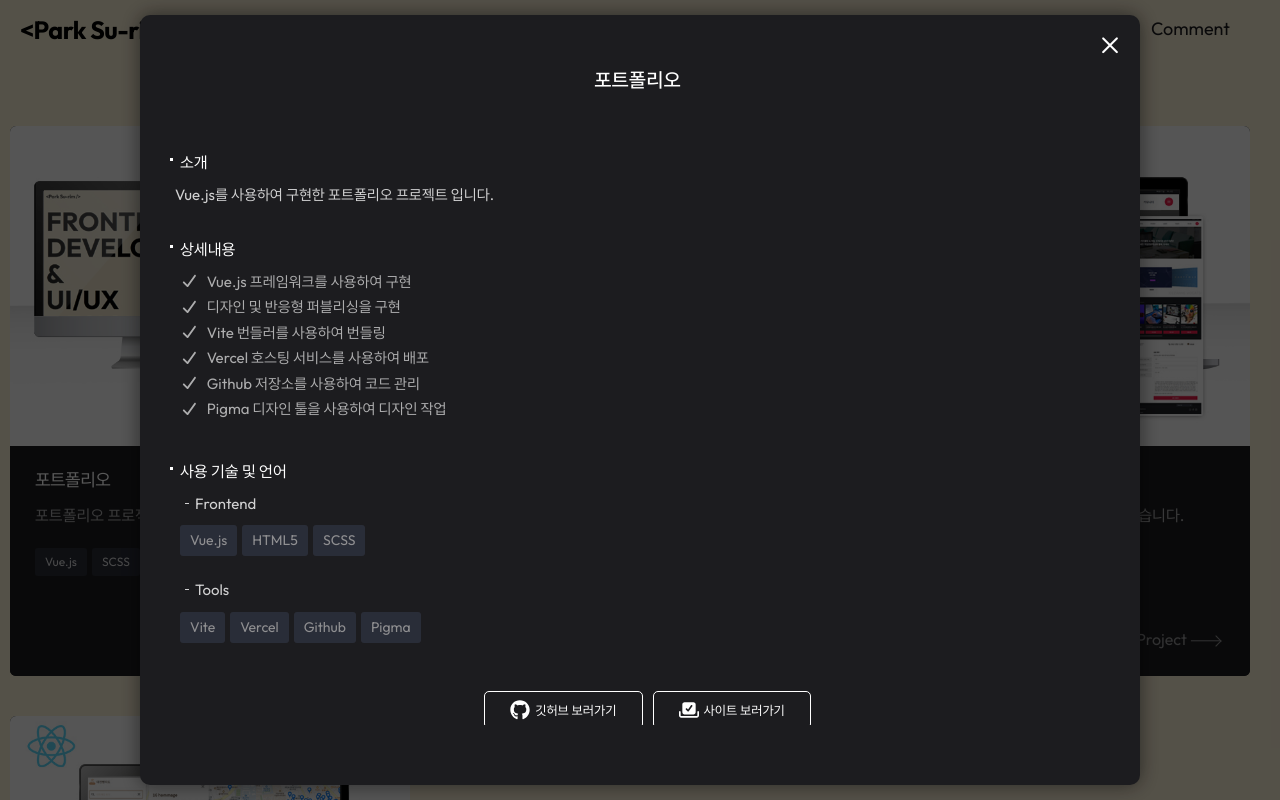
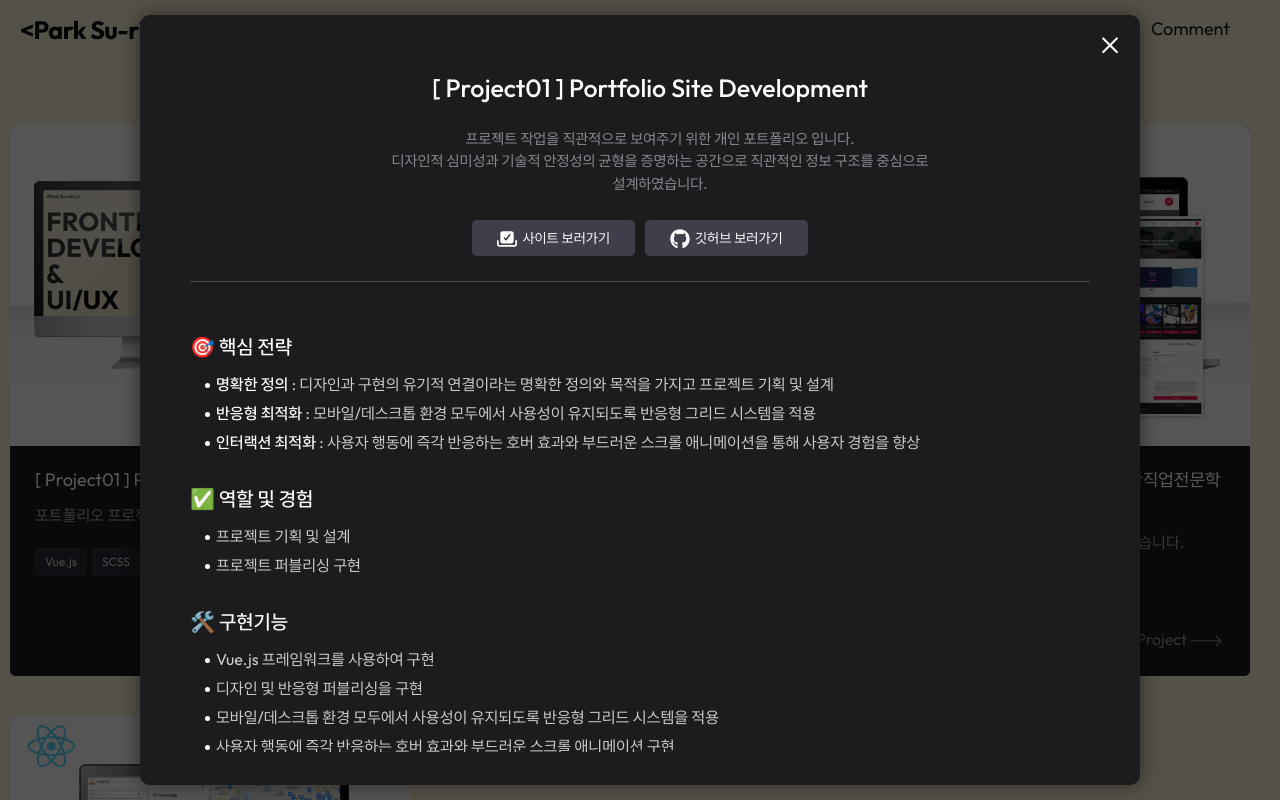
Before and after one commit to hollolo123/portfolio, a Vue app: page / in a window 1280 px wide. Both pictures are taken after a click on the link 209 px from the left and 3343 px from the top of the page. Shown: the part 2943-3743 px from the top of the page. Built offline with nearby package versions, Linux system fonts and the light colour scheme.

Commit message:
modify : project data

```diff
--- a/src/components/common/ModalPopup.vue
+++ b/src/components/common/ModalPopup.vue
@@ -5,57 +5,67 @@
       <button @click="changeModalState" class="btn__close">
         <span class="pi pi-times"></span>
       </button>
-      <div class="detail_view">
-        <dl>
-          <dt>소개</dt>
-          <dd>
-            <p>{{ this.modalData.descintro}}</p>
-          </dd>
-          <dt>상세내용</dt>
-          <dd>
-            <dl>
-              <dd v-for="feature in features" :key="feature">
-                <p><font-awesome-icon icon="fa-solid fa-check" />{{ feature }}</p>
-              </dd>
-            </dl>
-          </dd>
-          <dt>사용 기술 및 언어</dt>
-          <dd>
-            <dl>
-              <dt>
-                Frontend
-              </dt>
-              <dd>
-                <span v-for="stack in frontendStacks" :key="stack" class="label">
-                  {{ stack }}
-                </span>
-              </dd>
-            </dl>
-            <dl>
-              <dt>
-                Tools
-              </dt>
-              <dd>
-                <span v-for="tool in toolsStacks" :key="tool" class="label">
-                  {{ tool }}
-                </span>
-              </dd>
-            </dl>
-          </dd>
-        </dl>
-        <div class="btn__site">
+      <p class="modal__desc__intro">{{  this.modalData.descintro }}</p>
+      <div class="btn__site">
+          <a :href="modalData.url" target="_blank">
+            <font-awesome-icon icon="fa-solid fa-check-to-slot" />
+            <span>사이트 보러가기</span>
+          </a>
           <a :href="modalData.github" target="_blank" >
             <font-awesome-icon icon="fa-brands fa-github" />
             <span>깃허브 보러가기</span>
           </a>
-          <a :href="modalData.url" target="_blank">
-            <font-awesome-icon icon="fa-solid fa-check-to-slot" />
-            <span>사이트 보러가기</span>
-          </a>
         </div>
-        <div class="img__wrap">
+      <div class="modal__inner">
+
+        <div>
+          <p class="modal__desc__title">🎯 핵심 전략</p>
+          <ul class="modal__desc__list">
+            <li v-for="strategy in modalData.descstrategy" :key="strategy">
+              <span class="point">{{ strategy.title }}</span> : {{ strategy.description }}
+            </li>
+          </ul>
+        </div>
+        <div>
+          <p class="modal__desc__title">✅ 역할 및 경험</p>
+          <ul class="modal__desc__list">
+            <li v-for="role in modalData.descrole" :key="role">
+              {{ role }}
+            </li>
+          </ul>
+        </div>
+        <div>
+          <p class="modal__desc__title">🛠️ 구현기능</p>
+          <ul class="modal__desc__list">
+            <li v-for="feature in features" :key="feature">
+              {{ feature }}
+            </li>
+          </ul>
+        </div>
+        <div>
+          <p class="modal__desc__title">✏️ 사용기술 및 언어</p>
+          <ul class="modal__desc__list">
+            <li>
+              <span class="title">Frontend</span>
+              <span v-for="stack in frontendStacks" :key="stack" class="label">{{ stack }}</span>
+            </li>
+            <li>
+              <span class="title">Tools</span>
+              <span v-for="tool in toolsStacks" :key="tool" class="label">{{ tool }}</span>
+            </li>
+          </ul>
+        </div>
+        <div>
+          <p class="modal__desc__title">💻 결과물</p>
+          <ul>
+            <li>
+              <img :src="modalData.detailimg" :alt="modalData.name">
+            </li>
+          </ul>
+        </div>
+        <!-- <div class="img__wrap">
           <img :src="modalData.detailimg" :alt="modalData.name">
-        </div>
+        </div> -->
       </div>
     </div>
   </div>
--- a/src/data/project/project.js
+++ b/src/data/project/project.js
@@ -11,7 +11,7 @@
 const projectData = [
   {
     id : 1,
-    name : "포트폴리오",
+    name : "[ Project01 ] Portfolio Site Development",
     type : "personal",
     keyword : ["Vue.js", "SCSS", "Vite", "Vercel"],
     description : "포트폴리오 프로젝트 입니다.",
@@ -19,23 +19,30 @@
     detailimg : proj_img01_detail,
     url : "https://surimpark.vercel.app/",
     github : "https://github.com/hollolo123/portfolio",
-    descintro : "Vue.js를 사용하여 구현한 포트폴리오 프로젝트 입니다.",
+    descintro : "프로젝트 작업을 직관적으로 보여주기 위한 개인 포트폴리오 입니다.\n 디자인적 심미성과 기술적 안정성의 균형을 증명하는 공간으로 직관적인 정보 구조를 중심으로 설계하였습니다.",
+    descstrategy : [
+      { title : "명확한 정의", description : "디자인과 구현의 유기적 연결이라는 명확한 정의와 목적을 가지고 프로젝트 기획 및 설계" },
+      { title : "반응형 최적화", description : "모바일/데스크톱 환경 모두에서 사용성이 유지되도록 반응형 그리드 시스템을 적용" },
+      { title : "인터랙션 최적화", description : "사용자 행동에 즉각 반응하는 호버 효과와 부드러운 스크롤 애니메이션을 통해 사용자 경험을 향상" },
+    ],
+    descrole : [
+      "프로젝트 기획 및 설계",
+      "프로젝트 퍼블리싱 구현",
+    ],
     descfeature : [
       "Vue.js 프레임워크를 사용하여 구현",
       "디자인 및 반응형 퍼블리싱을 구현",
-      "Vite 번들러를 사용하여 번들링",
-      "Vercel 호스팅 서비스를 사용하여 배포",
-      "Github 저장소를 사용하여 코드 관리",
-      "Pigma 디자인 툴을 사용하여 디자인 작업",
+      "모바일/데스크톱 환경 모두에서 사용성이 유지되도록 반응형 그리드 시스템을 적용",
+      "사용자 행동에 즉각 반응하는 호버 효과와 부드러운 스크롤 애니메이션 구현",
     ],
     desctech : {
       frontend :["Vue.js", "HTML5", "SCSS"],
-      tools : ["Vite", "Vercel", "Github", "Pigma"]
+      tools : ["Vite", "Vercel", "Github", "Figma"]
     },
   },
   {
     id : 2,
-    name : "[Renewal] 대전세잔직업전문학교",
+    name : "[ Project02 ] 대전세잔직업전문학교 홈페이지 리뉴얼 (Team)",
     type : "team",
     keyword : ["HTML", "SCSS", "JavaScript", "JQuery", "Vercel"],
     thumbnail: proj_img02,
@@ -43,14 +50,24 @@
     description : "팀 프로젝트로 진행한 리뉴얼 사이트입니다.",
     url: "https://renewal-cezanne.vercel.app/",
     github : "https://github.com/JeongJae1203/renewal-cezanne",
-    descintro : "팀 프로젝트로 대전세잔직업전문학교 홈페이지 리뉴얼을 진행했습니다. \n HTML과 CSS를 사용하여 반응형 웹 사이트를 구현했습니다. ",
+    descintro : "팀 프로젝트로 진행한 대전세잔직업전문학교 홈페이지 리뉴얼 사이트 입니다.\n 메인 레이아웃은 직관적인 정보 구조를 중심으로 설계하였고,\n 모바일/데스크톱 환경 모두에서 사용성이 유지되도록 반응형 그리드 시스템을 적용했습니다.",
+    descstrategy : [
+      { title : "정보 재설계", description : "교육 정보 우선순위 재정비로 정보 도달 동선 최적화" },
+      { title : "UI 시인성", description : "강한 컬러 대비와 포인트 컬러를 활용해 클릭(CTA) 유도 및 레이아웃 명확화" },
+      { title : "사용자 중심", description : "복잡한 교육 과정을 직관적으로 파악할 수 있는 가성비 높은 그리드 설계" },
+    ],
+    descrole : [
+      "메인 디자인 및 퍼블리싱 가이드 수립",
+      "팀원 간 피드백 루프를 통한 디자인 대안 제시 및 기술적 제약 해결",
+      "공통 컴포넌트 설계로 협업 효율성을 높이고 실무 프로세스 이해도 확장",
+    ],
     descfeature : [
       "메인 디자인 및 메인 페이지 퍼블리싱",
       "반응형 디자인 및 퍼블리싱",
       "공통 디자인 및 퍼블리싱",
       "Swiper를 사용하여 슬라이더 구현",
       "Github 저장소를 사용하여 코드 관리",
-      "Pigma 디자인 툴을 사용하여 디자인 작업",
+      "Figma 디자인 툴을 사용하여 디자인 작업",
     ],
     desctech : {
       frontend :["Javascipt", "HTML5", "SCSS"],
@@ -59,7 +76,7 @@
   },
   {
     id : 3,
-    name : "[Vue Compile] 대전세잔직업전문학교",
+    name : "[ Project03 ] Vue Compile 대전세잔직업전문학교",
     type : "personal",
     keyword : ["Vue.js", "SCSS", "Vite", "Vercel"],
     thumbnail : proj_img03,
@@ -67,7 +84,15 @@
     description : "리뉴얼 사이트를 Vue.js를 사용하여 만들었습니다.",
     url : "https://cezanne-vue.vercel.app/",
     github : "https://github.com/hollolo123/cezanne_vue",
-    descintro : "팀 프로젝트로 진행한 대전세잔직업전문학교 리뉴얼 사이트를 Vue.js 프레임워크를 사용하여 컴파일 했습니다",
+    descintro : "팀 프로젝트로 진행한 대전세잔직업전문학교 리뉴얼 사이트를 Vue.js 프레임워크를 사용하여 컴포넌트 기반 개발 역량과 동적 데이터 핸들링 능력을 향상시켰습니다.",
+    descstrategy : [
+      { title : "컴포넌트 중심 설계", description : "UI 요소(카드, 내비게이션, 모달 등)를 독립된 컴포넌트로 구조화하여 재사용성과 유지보수 효율 극대화" },
+      { title : "프로젝트 구조 단순화", description : "Vue.js 프레임워크의 모듈화 특성을 활용하여 프로젝트 구조를 단순화하고 유지보수 용이성 강화" },
+    ],
+    descrole : [
+      "UI 디자인 기획 및 Vue.js 프레임워크를 이용한 프론트엔드 총괄",
+      "디자인 단계에서 구상한 복잡한 레이아웃을 기술적 제약 없이 코드로 재현",
+    ],
     descfeature : [
       "Vue.js 프레임워크를 사용하여 구현",
       "Vite 번들러를 사용하여 번들링",
@@ -76,12 +101,12 @@
     ],
     desctech : {
       frontend :["Vue.js", "HTML5", "SCSS"],
-      tools : ["Parcel Bundler", "Github", "Vercel", "Pigma"]
+      tools : ["Parcel Bundler", "Github", "Vercel", "Figma"]
     },
   },
   {
     id : 4,
-    name : "[React] 대전빵지도",
+    name : "[ Project04 ] React 대전빵지도 (Team)",
     type : "team",
     keyword : ["React", "SCSS", "Vite", "Vercel"],
     thumbnail : proj_img04,
@@ -91,6 +116,15 @@
     github : "https://github.com/sk-y01/daejeon_bread_map",
     descintro :
       "(진행중) 대전 지역 빵집 데이터를 기반으로 빵집 탐색이 가능하도록 설계했습니다. \n 본 프로젝트는 GitHub Pages의 정적 환경에서 구동되어 API 호출 속도에 제한이 있을 수 있습니다. \n 쾌적한 확인을 위해 로딩 완료까지 잠시만 기다려 주시면 감사하겠습니다.",
+    descstrategy : [
+      { title : "정보 시각화", description : "대전 지역 빵집 데이터를 기반으로 빵집 탐색이 가능하도록 설계" },
+      { title : "사용자 편의성", description : "현재 위치 기반 검색 기능을 통해 사용자가 원하는 빵집 정보를 2-3번의 클릭으로 도달하도록 동선 최적화" },
+      { title : "직관적 UI", description : "빵집 데이터 기반 마커 및 리스트 렌더링으로 사용자가 쉽게 빵집 정보를 확인할 수 있도록 설계" },
+    ],
+    descrole : [
+      "지도 API 연동을 고려한 UI 디자인 및 퍼블리싱 구현",
+      "팀원 간 피드백 루프를 통한 디자인 대안 제시 및 기술적 제약 해결",
+    ],
     descfeature : [
       "지도 맵 중심 UI 디자인 및 퍼블리싱",
       "카카오 지도 API를 활용한 지도 맵 구현 ",
@@ -101,8 +135,8 @@
       "찜 기능 클릭 시 토스트 메시지 컴포넌트 구현",
     ],
     desctech : {
-      frontend :["React", "HTML5", "SCSS"],
-      tools : ["Parcel Bundler", "Github", "Vercel", "Pigma"]
+      frontend :["React", "HTML5", "SCSS", "Kakao Maps API"],
+      tools : ["Git/Github", "Vercel", "Figma"]
     },
   },
 ]
--- a/src/styles/sections/project.scss
+++ b/src/styles/sections/project.scss
@@ -109,7 +109,6 @@
           z-index: 10;
           .tit {
             font-size: 1.8rem;
-            letter-spacing: -0.05rem;
           }
           .type {
             display: none;
@@ -185,112 +184,33 @@
     margin: 0 auto;
     background: $dark-color;
     border-radius: 10px;
-    padding: 3rem 0.5rem 3rem 2rem;
+    padding: 3.5rem 1rem 3.5rem 5rem;
     box-sizing: border-box;
     color: #fff;
     text-align: left;
     box-shadow: 0 0 20px 0 rgba(0, 0, 0, .5);
     h3 {
-      font-size: 2rem;
+      font-size: 2.5rem;
       font-weight: 500;
       margin: 2rem 2rem 2rem 0;
       color: #fff;
       text-align: center;
       word-break: keep-all;
     }
-    .btn__close {
-      position: absolute;
-      right: 2rem;
-      top: 2rem;
-      span {
-        font-size: 2rem;
-        color: #fff;
-      }
-    }
-    .detail_view {
-      overflow: hidden auto;
-      height: calc(100% - 10rem);
-      padding: 0 1rem;
-      box-sizing: border-box;
-      &::-webkit-scrollbar {
-        width:1.3rem;
-      }
-      &::-webkit-scrollbar-thumb {
-        background: rgba(255, 255, 255, 0.6);
-        border-radius: 1rem;
-        border: 5px solid $dark-color;
-      }
-      &::-webkit-scrollbar-track {
-        background: $dark-color;
-        border-radius: 1rem;
-      }
-      dl {
-        padding-top: 3.5rem;
-        dt {
-          position: relative;
-          font-size: 1.6rem;
-          padding-left: 1rem;
-          &::after {
-            display: block;
-            content: '';
-            position: absolute;
-            top: .8rem;
-            left: 0;
-            width: 3px;
-            height: 3px;
-            background: #fff;
-          }
-        }
-        dd {
-          font-size: 1.5rem;
-          opacity: .8;
-          margin: 1rem 0 3rem 0;
-          padding-left: .5rem;
-          white-space : pre-line;
-          word-break: keep-all;
-          > dl {
-            padding: 0 0 0.5rem 0;
-            dt {
-              position: relative;
-              font-size: 1.5rem;
-              min-width: 8.5rem;
-              margin: 1rem;
-              &::after {
-                display: block;
-                content: '';
-                position: absolute;
-                top: 1rem;
-                left: 0;
-                width: 4px;
-                height: 1px;
-                background: #fff;
-
-              }
-            }
-            dd {
-              position: relative;
-              margin: 0 0 0.3rem 0;
-              svg {
-                padding-right: 0.8rem;
-              }
-              span.label {
-                display: inline-block;
-                font-size: 1.4rem;
-                background: #3a4052;
-                color: #fff;
-                opacity: .8;
-                padding: 0.5rem 1rem;
-                border-radius: 0.3rem;
-                margin-right: 0.5rem;
-                margin-bottom: 0.5rem;
-              }
-            }
-          }
-        }
-      }
+    .modal__desc__intro {
+      text-align: center;
+      color: #898b92;
+      margin-bottom: 2rem;
+      font-size: 1.5rem;
+      width: 65%;
+      margin: 0 auto;
+      word-break: keep-all;
+      white-space: pre-line;
     }
     .btn__site {
-      margin-top: 2rem;
+      border-bottom: 1px solid #4d4d57;
+      margin: 2rem 4rem 0 0;
+      padding-bottom: 2rem;
       text-align: center;
       a {
         display: inline-block;
@@ -298,10 +218,10 @@
         margin:0.5rem;
         padding: 0 2.5rem;
         line-height: 3.5rem;
-        border: 1px solid #fff;
+        background: #3f3f4b;
         color: #fff;
         border-radius: 0.5rem;
-        font-size: 1.3rem;
+        font-size: 1.4rem;
         transition: 0.3s;
         span {
           display: inline-block;
@@ -319,6 +239,87 @@
         }
       }
     }
+    .btn__close {
+      position: absolute;
+      right: 2rem;
+      top: 2rem;
+      span {
+        font-size: 2rem;
+        color: #fff;
+      }
+    }
+    .modal__inner {
+      overflow: hidden auto;
+      height: calc(100% - 25rem);
+      padding: 2rem 0;
+      margin-top: 2rem;
+      box-sizing: border-box;
+      &::-webkit-scrollbar {
+        width:1.3rem;
+      }
+      &::-webkit-scrollbar-thumb {
+        background: rgba(255, 255, 255, 0.6);
+        border-radius: 1rem;
+        border: 5px solid $dark-color;
+      }
+      &::-webkit-scrollbar-track {
+        background: $dark-color;
+        border-radius: 1rem;
+      }
+
+
+      // 2026-02-05
+      div {
+        width: 90%;
+        margin-bottom: 3rem;
+        .modal__desc__title {
+          font-size: 2rem;
+          font-weight: 500;
+          margin: 1rem 0;
+        }
+        .modal__desc__list {
+          padding-left: 1rem;
+          li {
+            font-size: 1.6rem;
+            margin: 0.5rem 0;
+            padding-left: .5rem;
+            color: #ccc;
+            white-space : pre-line;
+            word-break: keep-all;
+            &::before {
+              content: '';
+              display: inline-block;
+              width: 0.5rem;
+              height: 0.5rem;
+              background: $white-color;
+              border-radius: 50%;
+              margin-right: .6rem;
+              vertical-align: middle;
+              margin-top: -0.2rem;
+            }
+            span.point {
+              color: $white-color;
+              font-weight: 500;
+            }
+            span.title {
+              display: inline-block;
+              width: 7rem;
+            }
+            span.label {
+              display: inline-block;
+              font-size: 1.4rem;
+              background: #3a4052;
+              color: $white-color;
+              opacity: .8;
+              padding: 0.3rem 1rem;
+              border-radius: 0.3rem;
+              margin: 0.5rem 0 0 1rem;
+            }
+          }
+        }
+      }
+    }
+
     .img__wrap {
       margin-top: 2rem;
       border-radius: 0.5rem;
--- a/src/views/Aboutme.vue
+++ b/src/views/Aboutme.vue
@@ -2,7 +2,7 @@
   <section id="aboutme" class="dark circle">
     <div class="contents">
       <p class="aboutme__text">
-        디자인과 개발을 유기적으로 연결하며
+        디자인과 구현을 유기적으로 연결하며
         성장하는 인재,<br/>
         박수림입니다.
       </p>
```
Also changed, not shown: src/components/common/ModalPopup_bak.vue (added, +92 -0 lines), 1 other file (tests, documents, lock files or other folders).
